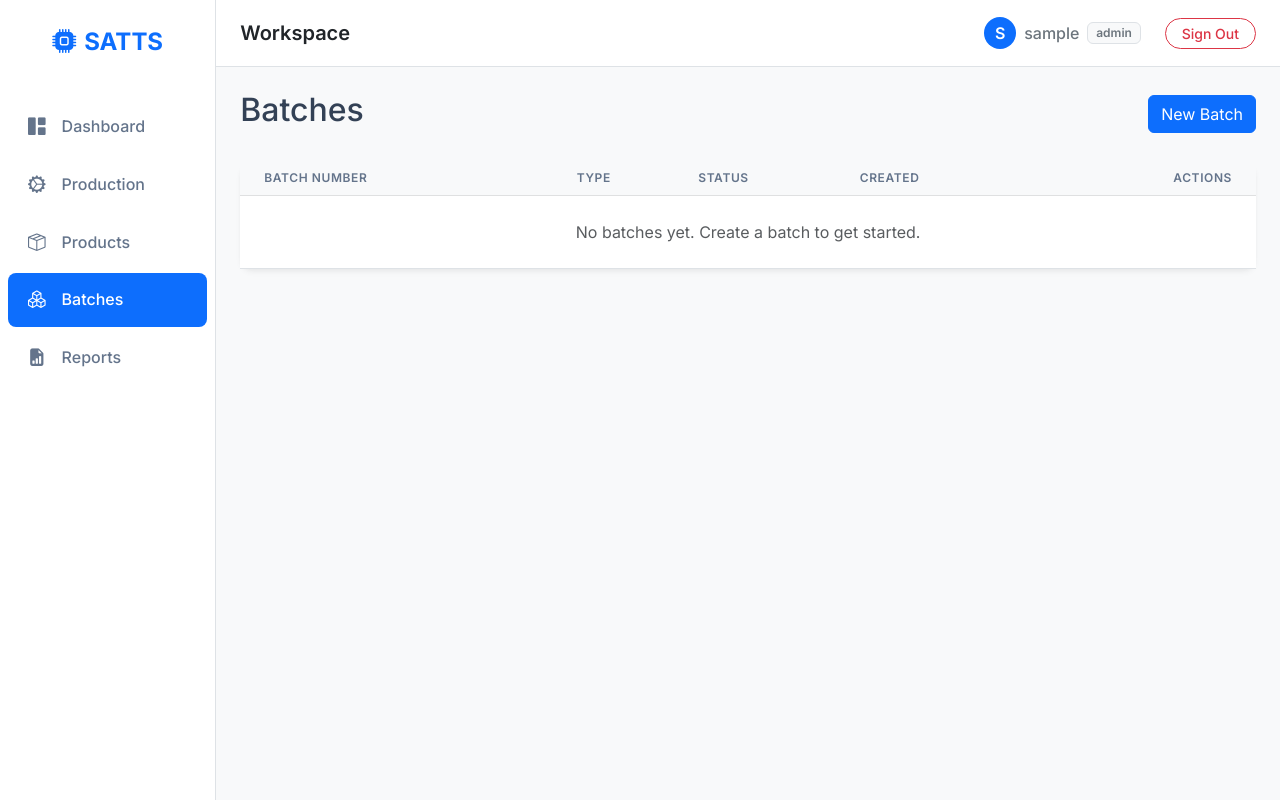
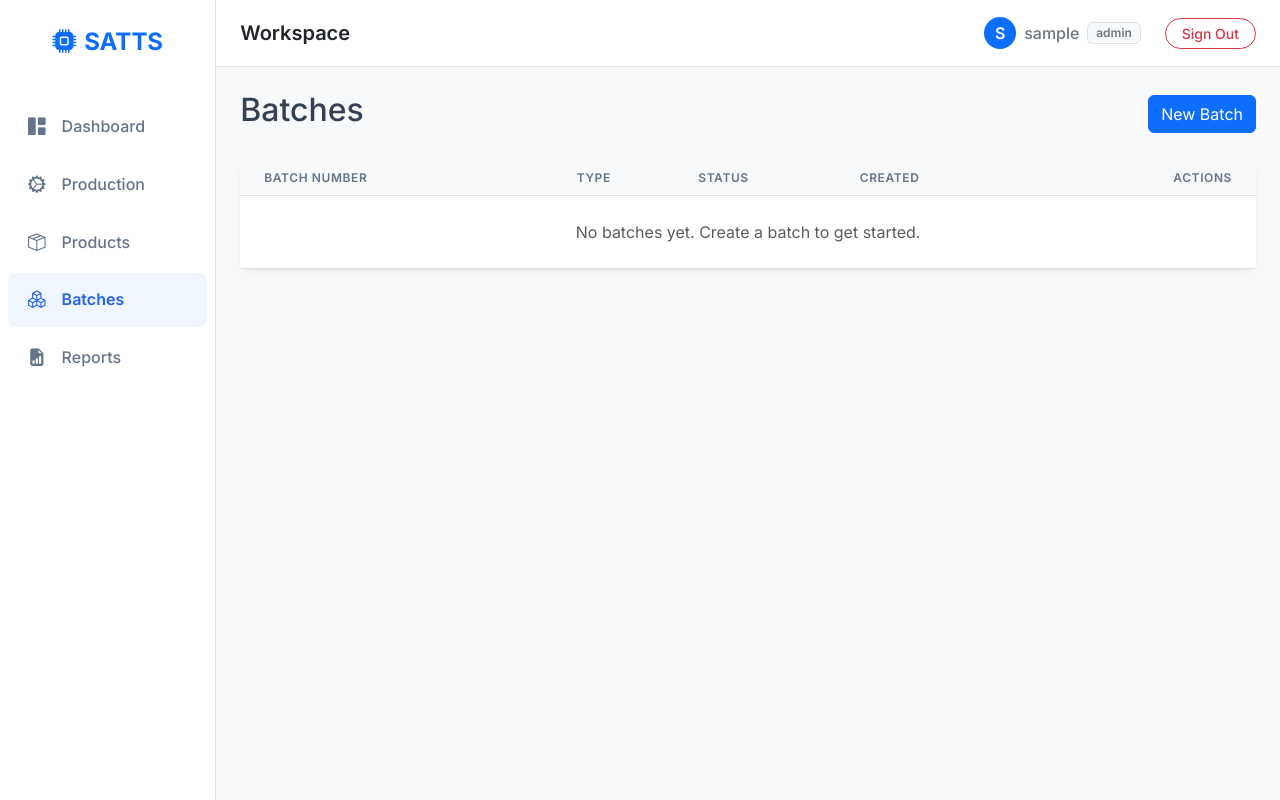
Before and after one commit to jaiswalar5-ui/ev-assembly-trace, a Flask app: page /batches in a window 1280 px wide. Run offline with Flask 3, Linux system fonts and the light colour scheme; the visitor is signed in with stand-in values (Sample User, id 1); data that the repository does not hold is empty.

Commit message:
style(theme): apply soft shadows, rounded corners, and modern color palette
Co-authored-by: Copilot <223556219+Copilot@users.noreply.github.com>

```diff
--- a/static/style.css
+++ b/static/style.css
@@ -1,7 +1,17 @@
+:root {
+    --saas-canvas: #f8fafc;
+    --saas-surface: #ffffff;
+    --saas-border: #e2e8f0;
+    --saas-text: #334155;
+    --saas-muted: #64748b;
+    --saas-primary: #2563eb;
+    --saas-shadow: 0 4px 6px -1px rgba(15, 23, 42, 0.05), 0 2px 4px -1px rgba(15, 23, 42, 0.03);
+}
+
 body {
-    background-color: #f8fafc;
+    background-color: var(--saas-canvas);
     font-family: 'Inter', -apple-system, BlinkMacSystemFont, "Segoe UI", Roboto, "Helvetica Neue", Arial, sans-serif;
-    color: #334155;
+    color: var(--saas-text);
 }
 
 #wrapper {
@@ -13,14 +23,14 @@ body {
 .saas-sidebar {
     min-height: 100vh;
     width: 260px;
-    background-color: #ffffff;
+    background-color: var(--saas-surface);
     transition: margin .25s ease-out;
 }
 
 .saas-nav-link {
     border: none;
     padding: 0.85rem 1.25rem;
-    color: #64748b;
+    color: var(--saas-muted);
     font-weight: 500;
     border-radius: 0.5rem;
     margin-bottom: 0.25rem;
@@ -33,13 +43,24 @@ body {
     color: #0f172a;
 }
 
+.saas-nav-link.active {
+    background-color: #eff6ff;
+    color: var(--saas-primary);
+    font-weight: 600;
+}
+
+.saas-nav-link:focus-visible {
+    outline: 2px solid var(--saas-primary);
+    outline-offset: 2px;
+}
+
 .saas-nav-link i {
     font-size: 1.1rem;
     vertical-align: middle;
 }
 
 .saas-navbar {
-    background-color: #ffffff;
+    background-color: var(--saas-surface);
 }
 
 #page-content-wrapper {
@@ -72,17 +93,17 @@ body {
 
 .card {
     border-radius: 0.75rem;
-    box-shadow: 0 4px 6px -1px rgba(0, 0, 0, 0.05), 0 2px 4px -1px rgba(0, 0, 0, 0.03) !important;
+    box-shadow: var(--saas-shadow) !important;
     transition: transform 0.2s ease, box-shadow 0.2s ease;
 }
 
 .card:hover {
-    box-shadow: 0 10px 15px -3px rgba(0, 0, 0, 0.05), 0 4px 6px -2px rgba(0, 0, 0, 0.025) !important;
+    box-shadow: 0 10px 15px -3px rgba(15, 23, 42, 0.08), 0 4px 6px -2px rgba(15, 23, 42, 0.04) !important;
 }
 
 .card-header {
     background-color: transparent;
-    border-bottom: 1px solid #e2e8f0;
+    border-bottom: 1px solid var(--saas-border);
 }
 
 /* Status Badges */
@@ -114,13 +135,22 @@ body {
 
 /* Tables */
 .table {
-    color: #334155;
+    color: var(--saas-text);
 }
 .table thead th {
     font-weight: 600;
-    color: #64748b;
+    color: var(--saas-muted);
     border-bottom-width: 1px;
     text-transform: uppercase;
     font-size: 0.75rem;
     letter-spacing: 0.05em;
 }
+
+@media (prefers-reduced-motion: reduce) {
+    *,
+    *::before,
+    *::after {
+        scroll-behavior: auto !important;
+        transition-duration: 0.01ms !important;
+    }
+}
```
